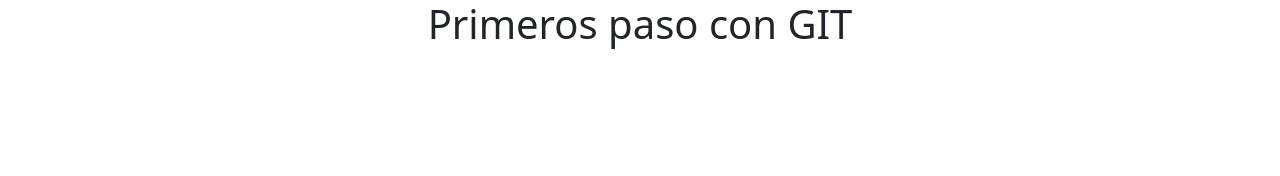
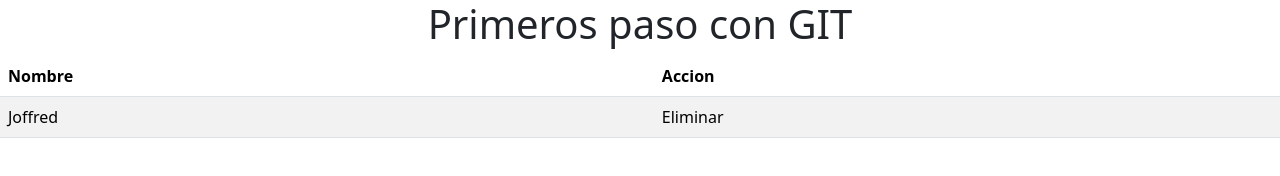
Before and after one commit to jvargas6922/GitProyectoBootcampPython, a plain HTML site: page index.html in a window 1280 px wide. Drawn offline with nearby package versions, Linux system fonts and the light colour scheme.

Commit message:
se agrega una tabla al HTML

```diff
--- a/index.html
+++ b/index.html
@@ -8,6 +8,19 @@
 </head>
 <body>
     <h1 class="text-center">Primeros paso con GIT</h1>
+    <table class="table table-striped">
+        <thead>
+            <th>Nombre</th>
+            <th>Accion</th>
+        </thead>
+        <tbody>
+            <tr>
+                <td>Joffred</td>
+                <td>Eliminar</td>
+            </tr>
+        </tbody>
+
+    </table>
     <script src="https://cdn.jsdelivr.net/npm/bootstrap@5.3.8/dist/js/bootstrap.bundle.min.js" integrity="sha384-FKyoEForCGlyvwx9Hj09JcYn3nv7wiPVlz7YYwJrWVcXK/BmnVDxM+D2scQbITxI" crossorigin="anonymous"></script>
 </body>
 </html>
```
